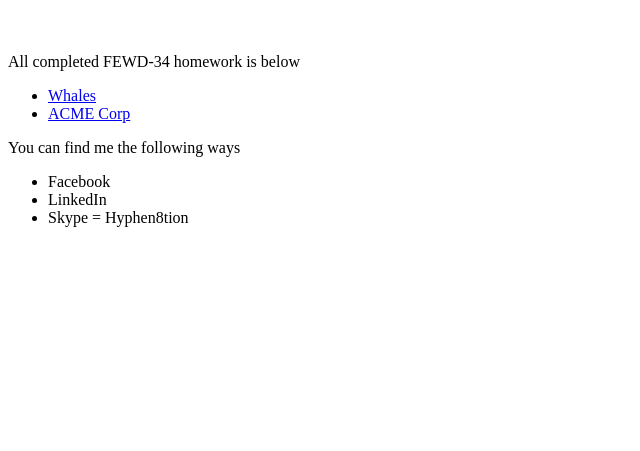
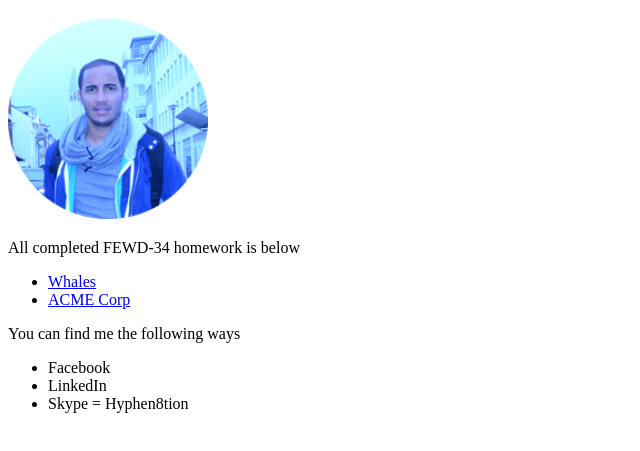
Before and after one commit to H8S/fewd-34, a plain HTML site: page index.html in a window 1280 px wide. Shown: the part 61-512 px from the top of the page, without its empty margins (0-640 px from the left). Drawn offline with Linux system fonts and the light colour scheme.

Commit message:
Added image

```diff
--- a/index.html
+++ b/index.html
@@ -7,7 +7,9 @@
   <body>
     <header>
       <h1>Alexander Bryan</h1>
-      <img src="" alt="" />
+      <img src="week-2/homework/img/adb.png" alt="Alexander Bryan"
+      height="200"
+      width="200" />
     </header>
     <main>
       <p>
```
